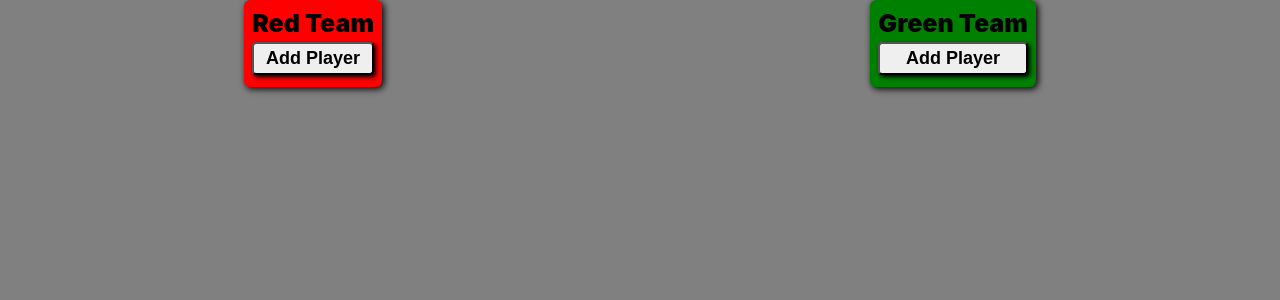
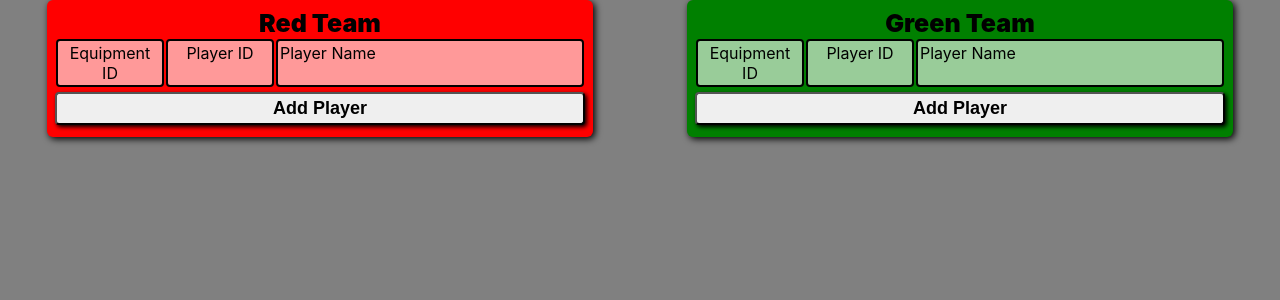
Before and after one commit to AMcQueen95/CSCE35103, a React (Create React App) app in the folder frontend/: page / in a window 1280 px wide. Shown: the top 300 px of the page. Built offline with nearby package versions, Linux system fonts and the light colour scheme.

Commit message:
Finished Proper Entry Screen

```diff
--- a/frontend/src/EntryScreen.css
+++ b/frontend/src/EntryScreen.css
@@ -6,26 +6,31 @@
 
 /* Player Slot CSS */
 
-.PlayerSlot {
+.PlayerSlot, .Header {
     display: flex;
     flex-direction: row;
 }
 
-.PlayerID, .PlayerName {
+.PlayerID, .PlayerName, .EquipmentID {
     margin: 1px;
     background-color: #ffffff99;
     border: 2px solid black;
     padding: 2px;
     border-radius: 4px;
+    text-align: center;
+}
+
+.EquipmentID {
+    width: 100px;
 }
 
 .PlayerID {
-    width: 200px;
-    /* height: 10px; */
+    width: 100px;
 }
 
 .PlayerName {
     width: 300px;
+    text-align: left;
 }
 
 /* Player Entry Popup CSS */
--- a/frontend/src/EntryScreen.js
+++ b/frontend/src/EntryScreen.js
@@ -4,9 +4,10 @@ import { useState } from 'react';
 import { addPlayerToDatabase } from './api';
 
 // This is the individual player slot (includes player name and id)
-function PlayerSlot({playerID, playerName}) {
+function PlayerSlot({equipmentID, playerID, playerName}) {
     return (
         <div className="PlayerSlot">
+            <p className="EquipmentID">{equipmentID}</p>
             <p className="PlayerID">{playerID}</p>
             <p className="PlayerName">{playerName}</p>
         </div>
@@ -74,6 +75,8 @@ function PlayerIDPopup({togglePopup, addPlayer, playerTeam}) {
             setPlayerName('');
             setEquipmentID(0);
 
+            addPlayer(playerID, playerName, equipmentID);
+
             togglePopup();
         }
         //togglePopup();
@@ -115,7 +118,7 @@ function EntryScreen() {
     const [players, setPlayers] = useState([
         {equipmentID: null, playerID: null, playerName: null, playerTeam: null}
     ]);
-    const [nextId, setNextId] = useState({redTeam: 0, greenTeam: 0});
+    // const [nextId, setNextId] = useState({redTeam: 0, greenTeam: 0});
     const [currentPlayerTeam, setCurrentPlayerTeam] = useState("Red");
 
     // This is the spot where the database connection will go/the actual function call where players are added.
@@ -130,32 +133,28 @@ function EntryScreen() {
 //             return updatedPlayers;
 //         });
     //Rylans old front end code
-    const addPlayer = async (playerName, playerTeam) => {
+
+    const addPlayer = async (playerID, playerName, equipmentID) => {
         // ID between 0-14 for both teams, shown client-side
-        const frontendID = nextId[playerTeam === 'Red' ? 'redTeam' : 'greenTeam']
+        // const frontendID = nextId[playerTeam === 'Red' ? 'redTeam' : 'greenTeam']
 
-        // for backend (to ensure unique IDs), red team IDs will be range 0 - 14 while
-        // green team IDs will be range 15 - 29
-        // note: 1-indexed
-        const backendID = nextId[playerTeam === 'Red' ? frontendID + 1 : frontendID + 16]
+        // // for backend (to ensure unique IDs), red team IDs will be range 0 - 14 while
+        // // green team IDs will be range 15 - 29
+        // // note: 1-indexed
+        // const backendID = nextId[playerTeam === 'Red' ? frontendID + 1 : frontendID + 16]
 
-        const savedPlayer = await addPlayerToDatabase(backendID, playerName) // return null (for now) if duplicate name
+        // const savedPlayer = await addPlayerToDatabase(backendID, playerName) // return null (for now) if duplicate name
 
-        if (savedPlayer) {
+        // if (savedPlayer) {
+            console.log("New player added: \nEquipmentID: " + equipmentID + "\nPlayerID: " + playerID + "\nPlayerName: " + playerName + "\nPlayerTeam: " + currentPlayerTeam);
             setPlayers((prevPlayers) => {
               const updatedPlayers = [
                 ...prevPlayers,
-                { playerID: frontendID, playerName: playerName, playerTeam: playerTeam }
+                {equipmentID: equipmentID, playerID: playerID, playerName: playerName, playerTeam: currentPlayerTeam }
               ];
               return updatedPlayers; // <-- Return the updated player list
             });
-
-
-            setNextId(prevNextId => ({
-                ...prevNextId,
-                [playerTeam === "Red" ? "redTeam" : "greenTeam"]: prevNextId[playerTeam === "Red" ? "redTeam" : "greenTeam"] + 1
-            }));
-        }
+        // }
     }
 
 
@@ -174,21 +173,30 @@ function EntryScreen() {
             <div className="EntrySlots">
                 <div className="Red Team">
                     <p>Red Team</p>
-
+                    <div className="Header">
+                        <p className="EquipmentID">Equipment ID</p>
+                        <p className="PlayerID">Player ID</p>
+                        <p className="PlayerName">Player Name</p>
+                    </div>
                     {/* Right here is where the player list gets populated, so this is probably where a backend entry point would be */}
                     {players
                         .filter(player => player.playerID != null && player.playerTeam === "Red")
                         .map((player) => (
-                            <PlayerSlot key={player.playerID} playerID={player.playerID} playerName={player.playerName}/>
+                            <PlayerSlot key={player.playerID} equipmentID={player.equipmentID} playerID={player.playerID} playerName={player.playerName}/>
                     ))}
                     <button onClick={() => togglePopup("Red")}>Add Player</button>
                 </div>
                 <div className="Green Team">
                     <p>Green Team</p>
+                    <div className="Header">
+                        <p className="EquipmentID">Equipment ID</p>
+                        <p className="PlayerID">Player ID</p>
+                        <p className="PlayerName">Player Name</p>
+                    </div>
                     {players
                         .filter(player => player.playerID != null && player.playerTeam === "Green")
                         .map((player) => (
-                            <PlayerSlot key={player.playerID} playerID={player.playerID} playerName={player.playerName}/>
+                            <PlayerSlot key={player.playerID} equipmentID={player.equipmentID} playerID={player.playerID} playerName={player.playerName}/>
                     ))}
                     <button onClick={() => togglePopup("Green")}>Add Player</button>
                 </div>
```
